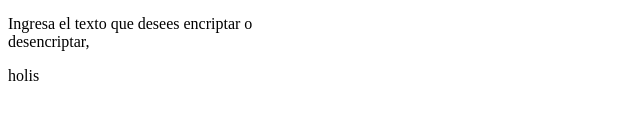
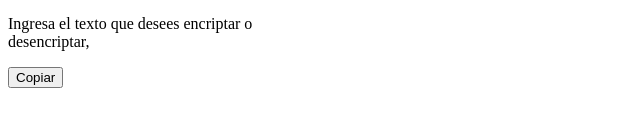
Before and after one commit to Josesaso45/EncriptadorDeTextoAlura, a plain HTML site: page index.html in a window 1280 px wide. Shown: the part 565-692 px from the top of the page, 0-640 px from the left. Drawn offline with Linux system fonts and the light colour scheme.

Commit message:
MaquetacionHTMLV2
Se le agrego unos div finales

```diff
--- a/index.html
+++ b/index.html
@@ -38,14 +38,12 @@
                 <h3>Ningún mensaje fue <br> encontrado</h3>
                 <p>Ingresa el texto que desees encriptar o <br> desencriptar,</p>
             </div>
-            <div class="contenedorDeResultado">
-                <p class="TextoResultado">
-                    holis
-                </p>
+            <div class="contenedorCopiar">
+                <input type="button" name="btn-copiar" value="Copiar">
             </div>
-        </section>
-        <section class="seccionN3">
-
+            <div class="contenedorResultado">
+                <p class="textoResultado"></p>
+            </div>
         </section>
     </main>
 
```
